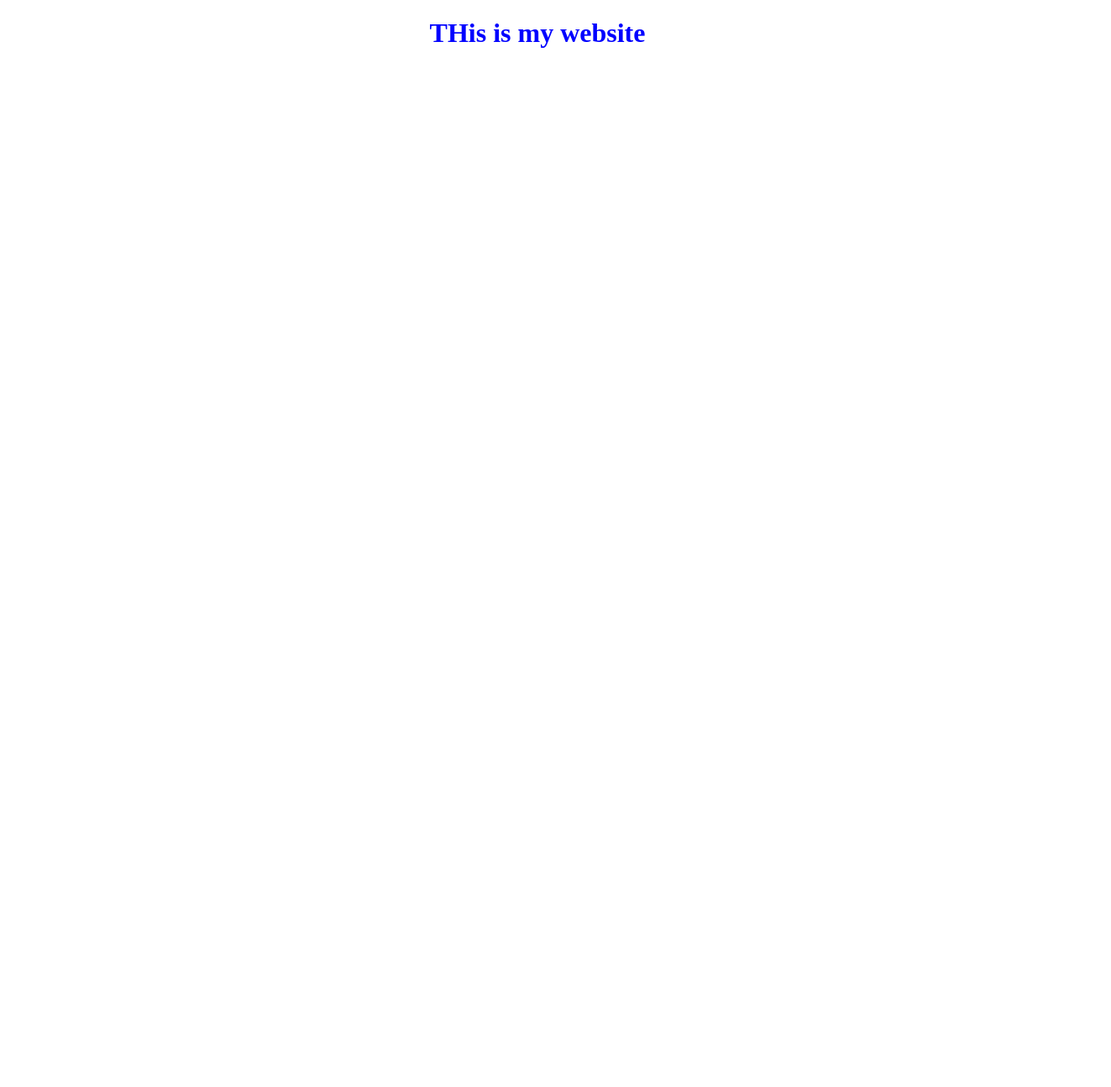
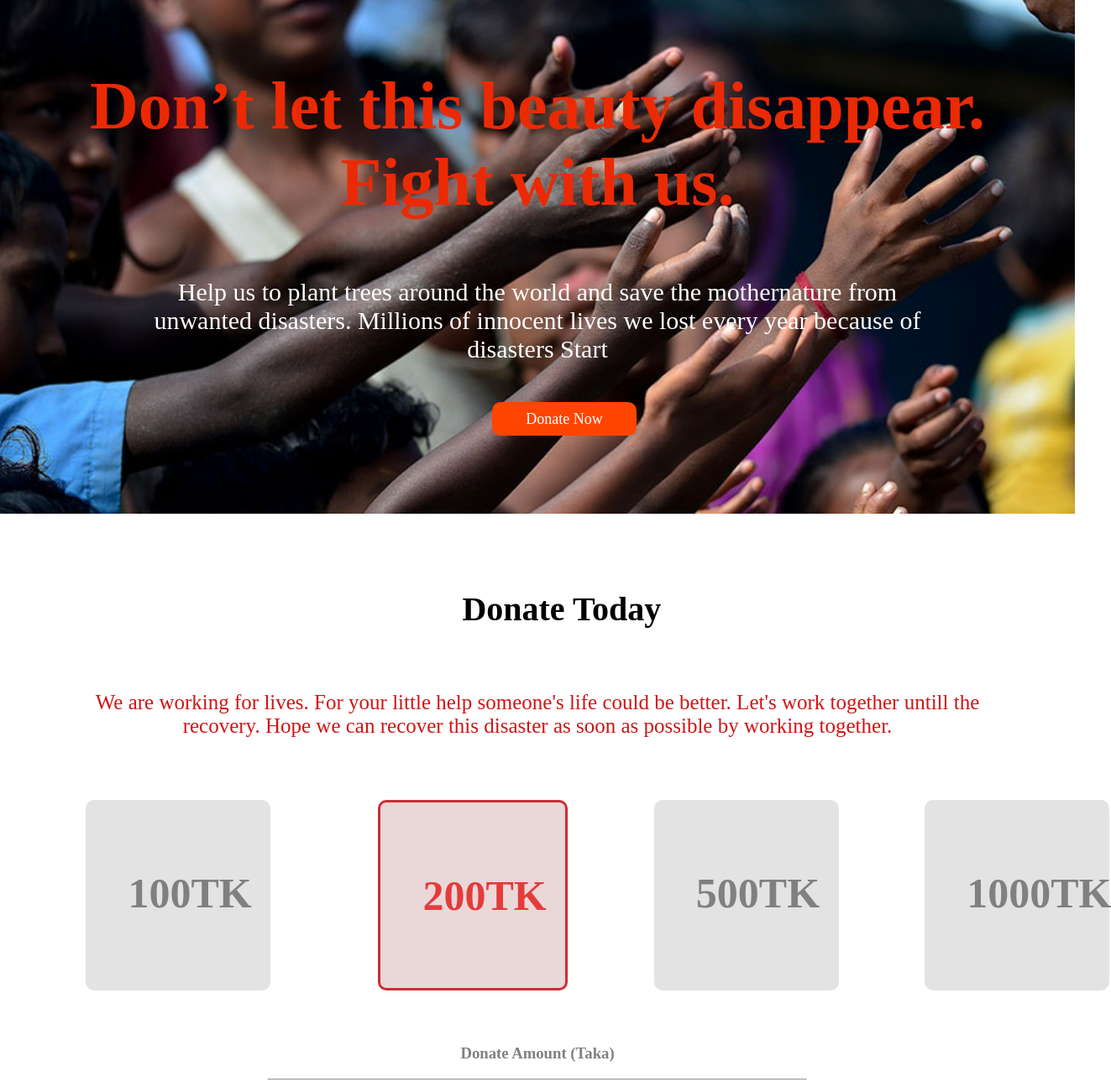
Before and after one commit to Sadman-Sakib56/Assingment-1, a plain HTML site: page index.html in a window 1280 px wide. Shown: the whole page at 84% size, 1323 px wide, since content can reach past the window. Before the commit the page ends 800 px from the top, so only its background shows below. Drawn offline with Linux system fonts and the light colour scheme.

Commit message:
2section

```diff
--- a/index.html
+++ b/index.html
@@ -6,11 +6,53 @@
     <meta http-equiv="X-UA-Compatible" content="IE=edge">
     <meta name="viewport" content="width=device-width, initial-scale=1.0">
     <link rel="stylesheet" href="style.css">
+    <link rel="preconnect" href="https://fonts.googleapis.com">
+    <link rel="preconnect" href="https://fonts.gstatic.com" crossorigin>
+    <link href="https://fonts.googleapis.com/css2?family=Poppins&display=swap" rel="stylesheet">
     <title>Assignment-1</title>
 </head>
 
 <body>
-    <h1>THis is my website</h1>
+    <Section class="header">
+        <div>
+            <h1 id="bg-sec">Don’t let this beauty disappear. Fight with us.</h1>
+            <p id="bg-para">Help us to plant trees around the world and save the mothernature from unwanted disasters.
+                Millions of
+                innocent lives we lost every year because of disasters
+
+                Start</p>
+            <a class="link-button" target="_blank" href="https://bdrcs.org/">Donate Now</a>
+        </div>
+    </Section>
+
+    <section>
+        <div>
+            <h2 class="heading-2">Donate Today</h2>
+            <p>We are working for lives. For your little help someone's life could be better. Let's work together untill
+                the recovery. Hope we can recover this disaster as soon as possible by working together.
+            </p>
+        </div>
+
+        <div id="donate-div">
+            <div class="donate">
+                <h1 class="tk-text">100TK</h1>
+            </div>
+            <div id="taka200">
+                <h1 id="tk-200-text">200TK</h1>
+            </div>
+            <div class="donate">
+                <h1 class="tk-text">500TK</h1>
+            </div>
+            <div class="donate">
+                <h1 class="tk-text">1000TK</h1>
+            </div>
+        </div>
+
+        <div class="input-area">
+            <h3>Donate Amount (Taka)</h3>
+            <hr width="50%">
+        </div>
+    </section>
 </body>
 
 </html>
--- a/style.css
+++ b/style.css
@@ -1,4 +1,96 @@
-h1 {
+.header {
+    background-image: url(images/donation13.jpg);
+    background-repeat: no-repeat;
+    background-size: 100%;
+    padding: 8%;
+}
+
+#bg-sec {
     text-align: center;
-    color: blue;
+    color: rgb(235, 42, 4);
+    font-size: 80px;
+    font-family: 'Times New Roman', Times, serif;
+    text-align: center;
+    margin-top: -2%;
 }
+
+#bg-para {
+    color: white;
+    text-align: center;
+    padding: 2px;
+    font-size: 30px;
+}
+
+body {
+    margin: 0%;
+}
+
+.link-button {
+    background-color: orangered;
+    color: white;
+    font-size: large;
+    text-decoration: none;
+    padding: 10px 40px;
+    text-align: center;
+    border-radius: 10px;
+    margin-left: 45%;
+}
+
+p {
+    color: rgb(207, 21, 21);
+    text-align: center;
+    padding: 10px;
+    margin: 5%;
+    font-size: 25px;
+}
+
+.heading-2 {
+    padding-left: 43%;
+    margin-top: 7%;
+    font-size: 40px;
+}
+
+.donate {
+
+    background-color: rgba(220, 219, 219, 0.756);
+    border-radius: 10px;
+    padding: 40px 50px;
+    width: 120px;
+    margin-left: 8%;
+}
+
+#donate-div {
+    display: flex;
+}
+
+.tk-text {
+    text-align: center;
+    font-weight: 800;
+    font-size: 50px;
+    color: gray;
+}
+
+#tk-200-text {
+
+    text-align: center;
+    font-weight: 800;
+    font-size: 50px;
+    color: rgb(228, 59, 59);
+
+}
+
+#taka200 {
+    border: 3px solid rgb(206, 44, 57);
+    background-color: rgba(176, 104, 104, 0.267);
+    border-radius: 10px;
+    padding: 40px 50px;
+    width: 120px;
+    margin-left: 10%;
+}
+
+.input-area {
+    color: gray;
+    text-align: center;
+    margin-top: 5%;
+    font-weight: 300;
+}
```
